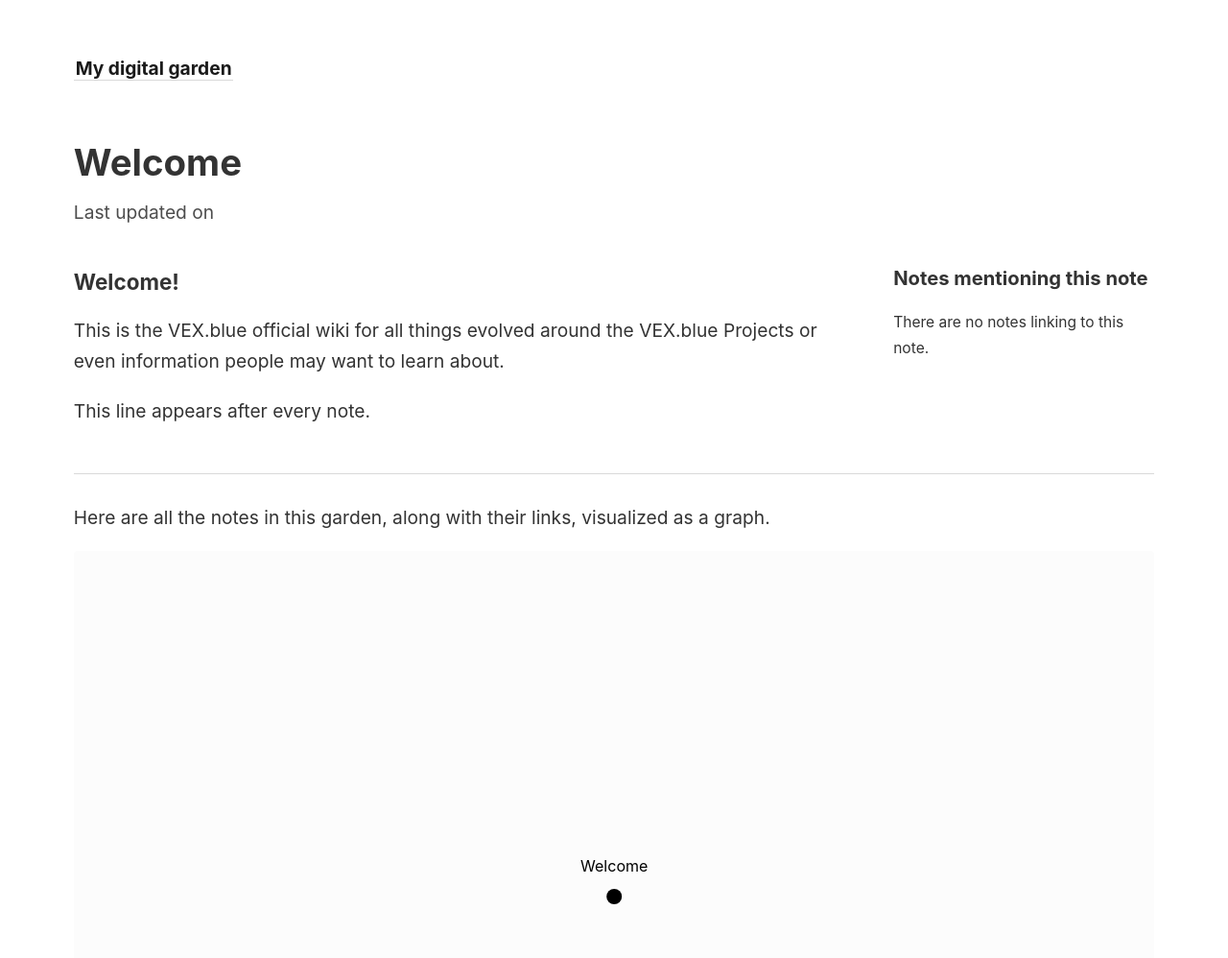
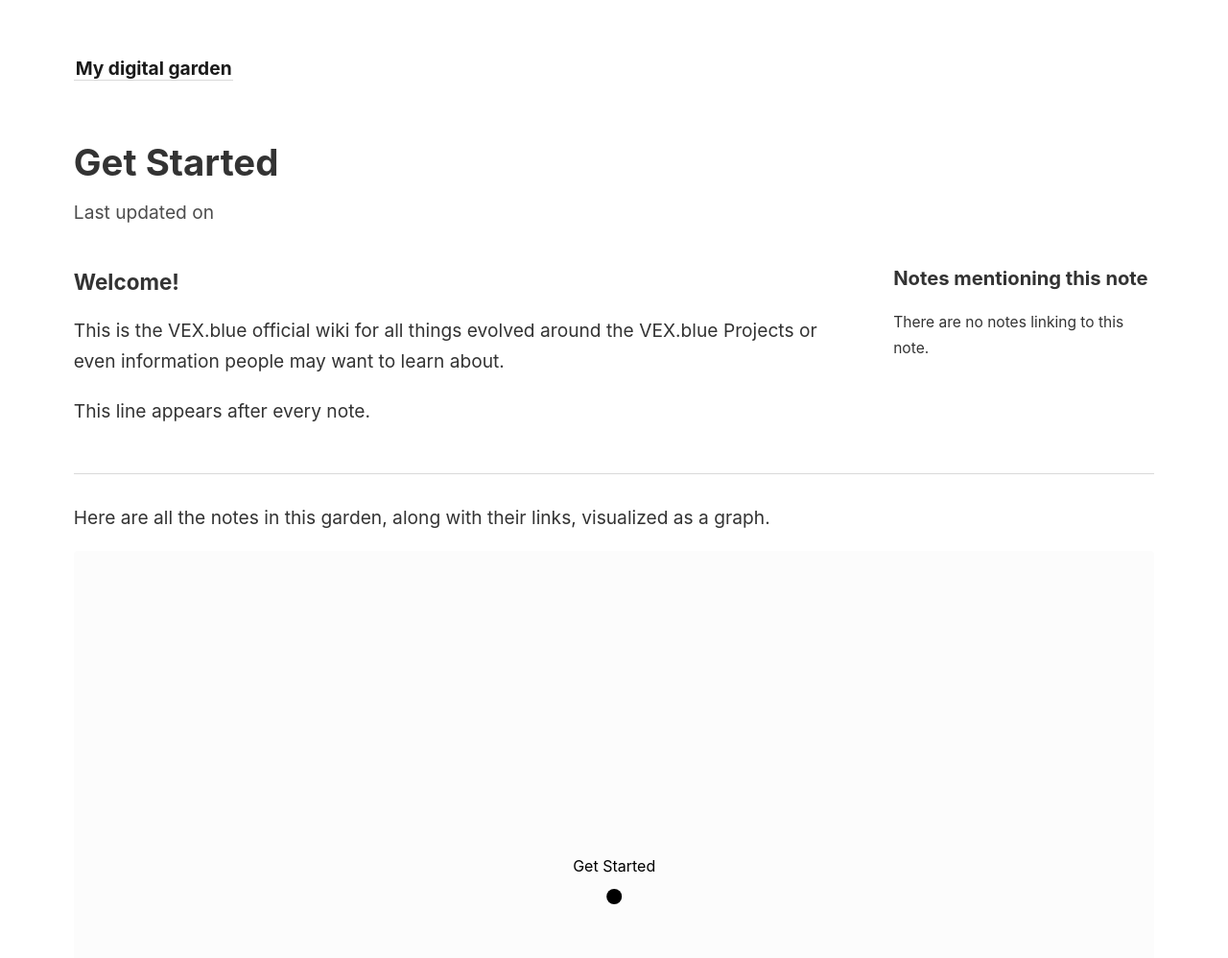
Before and after one commit to SamXavia/VEXdigitalgarden, a Jekyll site: the page built from _notes/get-started.md, in a window 1280 px wide. Shown: the top 998 px of the page at 96% size. Built offline with Jekyll 4.4.1, drawn with Linux system fonts in a browser that asks for light colours.

Commit message:
Fixed Home Screen

```diff
--- a/_notes/welcome.md
+++ b/_notes/get-started.md
@@ -1,5 +1,5 @@
 ---
-title: Welcome
+title: Get Started
 ---
 
 ### Welcome!
```
Also changed, not shown: _pages/index.md (+1 -1 lines).
